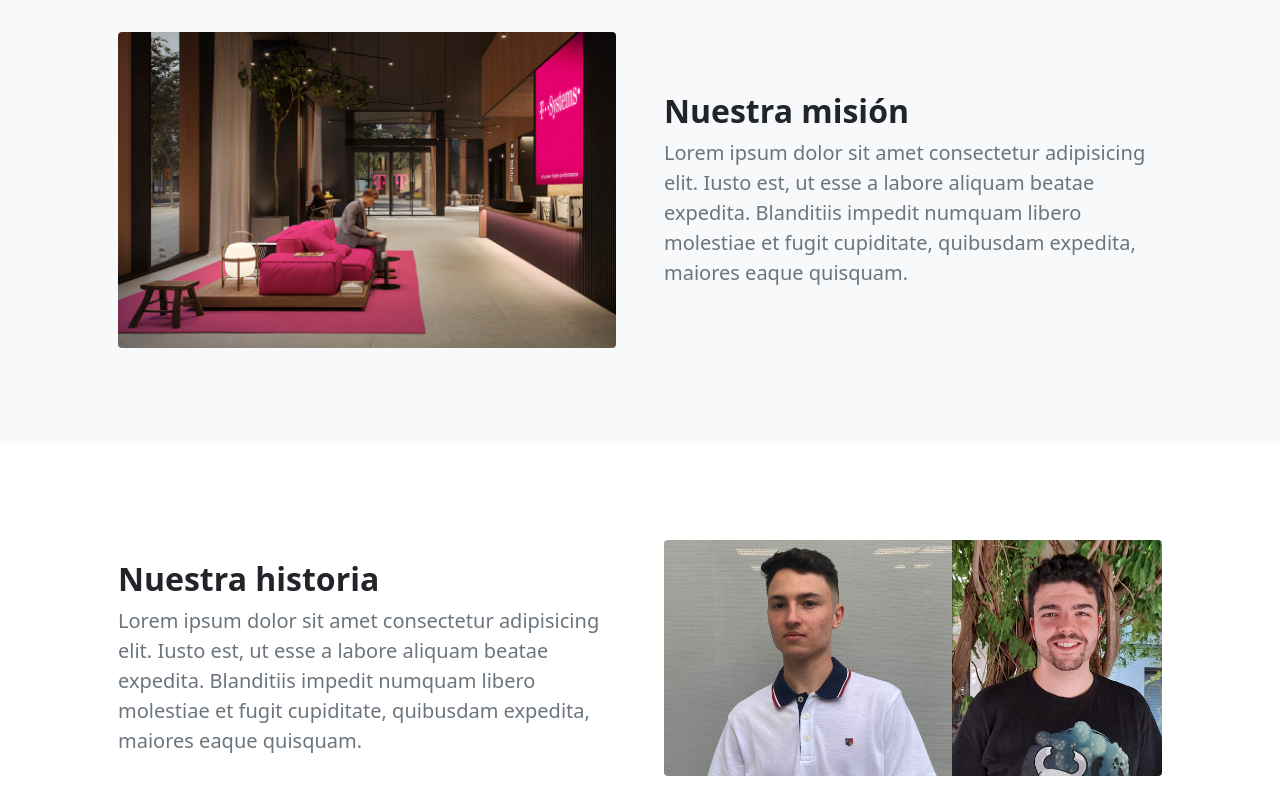
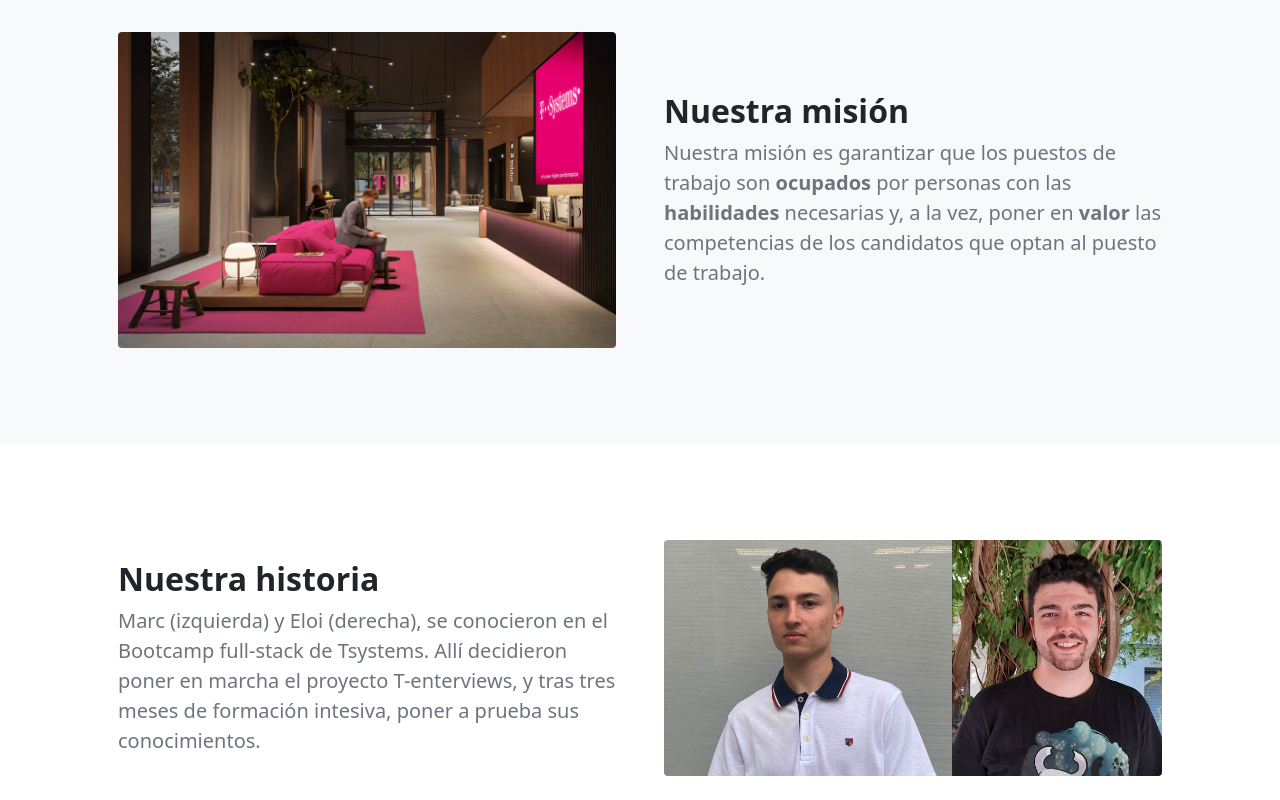
Before and after one commit to ElNotaCode/proyecto-final-angular, an Angular app: page /about in a window 1280 px wide. Shown: the part 360-1160 px from the top of the page. Built offline with nearby package versions, Linux system fonts and the light colour scheme.

Commit message:
about us redactado

```diff
--- a/src/app/public/about/about.component.html
+++ b/src/app/public/about/about.component.html
@@ -20,7 +20,8 @@
           <div class="col-lg-6"><img class="img-fluid rounded mb-5 mb-lg-0" src="../../../assets/about/oficina.jpeg" alt="..." /></div>
           <div class="col-lg-6">
               <h2 class="fw-bolder">Nuestra misión</h2>
-              <p class="lead fw-normal text-muted mb-0">Lorem ipsum dolor sit amet consectetur adipisicing elit. Iusto est, ut esse a labore aliquam beatae expedita. Blanditiis impedit numquam libero molestiae et fugit cupiditate, quibusdam expedita, maiores eaque quisquam.</p>
+              <p class="lead fw-normal text-muted mb-0">Nuestra misión es garantizar que los puestos de trabajo son <strong>ocupados</strong> por personas con las
+                <strong>habilidades</strong> necesarias y, a la vez, poner en <strong>valor</strong> las competencias de los candidatos que optan al puesto de trabajo.</p>
           </div>
       </div>
   </div>
@@ -32,7 +33,9 @@
           <div class="col-lg-6 order-first order-lg-last"><img class="img-fluid rounded mb-5 mb-lg-0" src="../../../assets/about/nosotros.png" alt="..." /></div>
           <div class="col-lg-6">
               <h2 class="fw-bolder">Nuestra historia</h2>
-              <p class="lead fw-normal text-muted mb-0">Lorem ipsum dolor sit amet consectetur adipisicing elit. Iusto est, ut esse a labore aliquam beatae expedita. Blanditiis impedit numquam libero molestiae et fugit cupiditate, quibusdam expedita, maiores eaque quisquam.</p>
+              <p class="lead fw-normal text-muted mb-0">Marc (izquierda) y Eloi (derecha), se conocieron en el Bootcamp full-stack de Tsystems. Allí decidieron poner en marcha
+                el proyecto T-enterviews, y tras tres meses de formación intesiva, poner a prueba sus conocimientos.
+              </p>
           </div>
       </div>
   </div>
```
